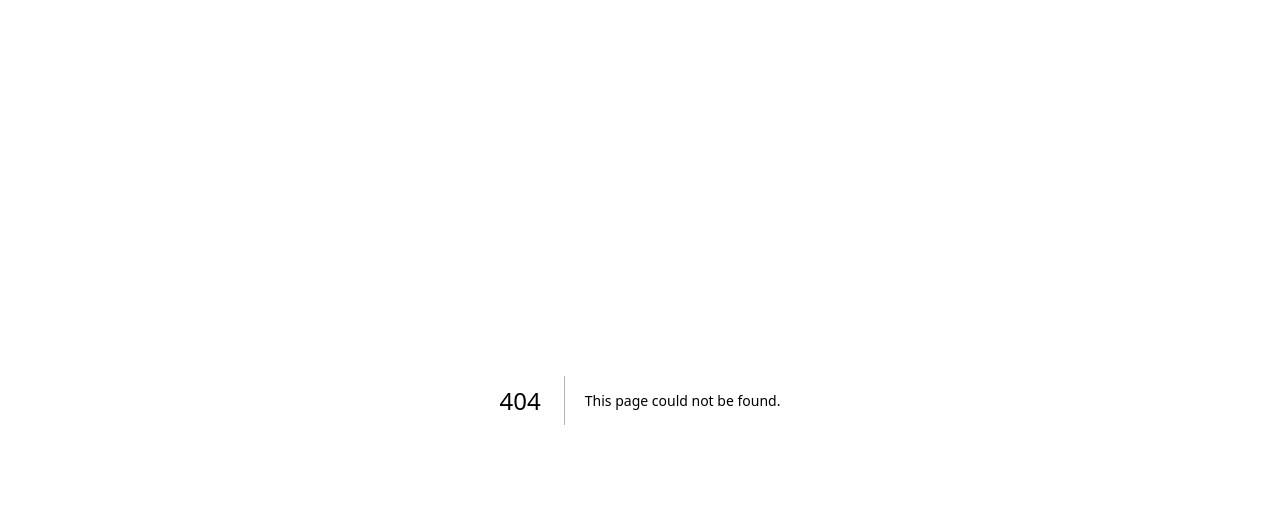
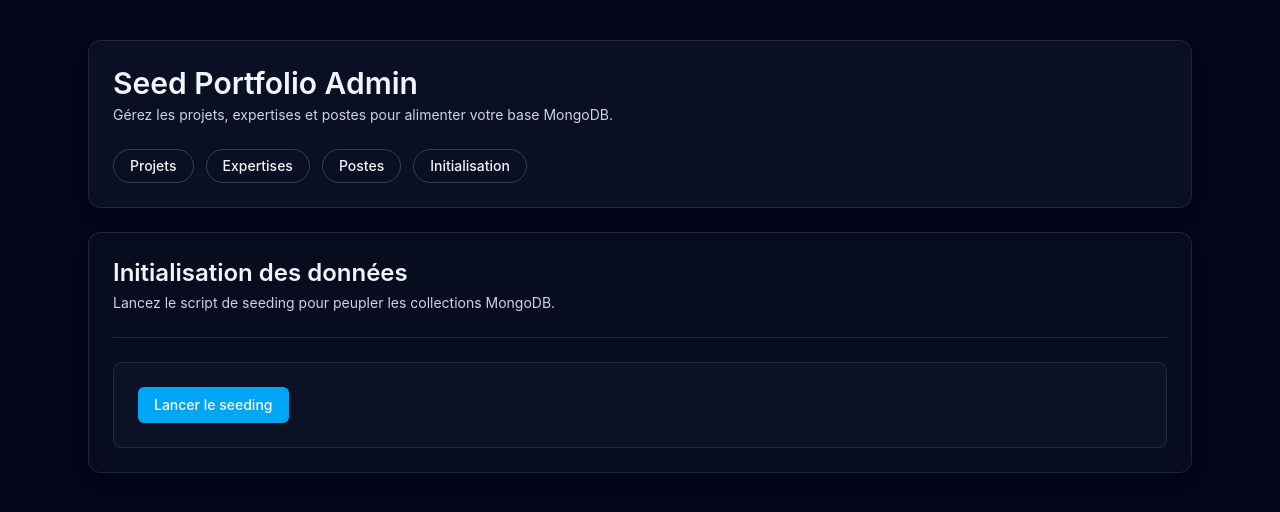
Before and after one commit to SouphianeJ/seedPortfolio, a Next.js app: page /admin/seed in a window 1280 px wide. Before the commit this address had no page. Shown: the top 512 px of the page. Built offline with nearby package versions, Linux system fonts and the light colour scheme.

Commit message:
feat: add admin seed trigger page

```diff
--- a/src/app/(admin)/admin/layout.tsx
+++ b/src/app/(admin)/admin/layout.tsx
@@ -5,6 +5,7 @@ const NAV_ITEMS = [
   { href: "/admin/projects", label: "Projets" },
   { href: "/admin/expertises", label: "Expertises" },
   { href: "/admin/jobs", label: "Postes" },
+  { href: "/admin/seed", label: "Initialisation" },
 ];
 
 export default function AdminLayout({
--- /dev/null
+++ b/src/app/(admin)/admin/seed/page.tsx
@@ -0,0 +1,58 @@
+"use client";
+
+import { useState } from "react";
+import PageHeader from "@/components/ui/PageHeader";
+
+export default function SeedPage() {
+  const [status, setStatus] = useState<"idle" | "loading" | "success" | "error">("idle");
+  const [message, setMessage] = useState<string | null>(null);
+
+  const triggerSeed = async () => {
+    setStatus("loading");
+    setMessage(null);
+    try {
+      const response = await fetch("/api/seed", { method: "POST" });
+      if (!response.ok) {
+        const payload = await response.json().catch(() => null);
+        throw new Error(payload?.error ?? "Seeding échoué");
+      }
+      setStatus("success");
+      setMessage("Base de données initialisée avec succès.");
+    } catch (error) {
+      setStatus("error");
+      setMessage(
+        error instanceof Error
+          ? error.message
+          : "Impossible de lancer l'initialisation."
+      );
+    }
+  };
+
+  return (
+    <div className="space-y-6">
+      <PageHeader
+        title="Initialisation des données"
+        description="Lancez le script de seeding pour peupler les collections MongoDB."
+      />
+      <div className="rounded-lg border border-slate-800 bg-slate-900/60 p-6 text-sm text-slate-200">
+        <button
+          type="button"
+          onClick={triggerSeed}
+          disabled={status === "loading"}
+          className="rounded-md bg-sky-500 px-4 py-2 font-medium text-white transition hover:bg-sky-400 disabled:cursor-wait disabled:bg-sky-700/60"
+        >
+          {status === "loading" ? "Initialisation..." : "Lancer le seeding"}
+        </button>
+        {message && (
+          <p
+            className={`mt-4 text-sm ${
+              status === "error" ? "text-rose-400" : "text-emerald-400"
+            }`}
+          >
+            {message}
+          </p>
+        )}
+      </div>
+    </div>
+  );
+}
```
